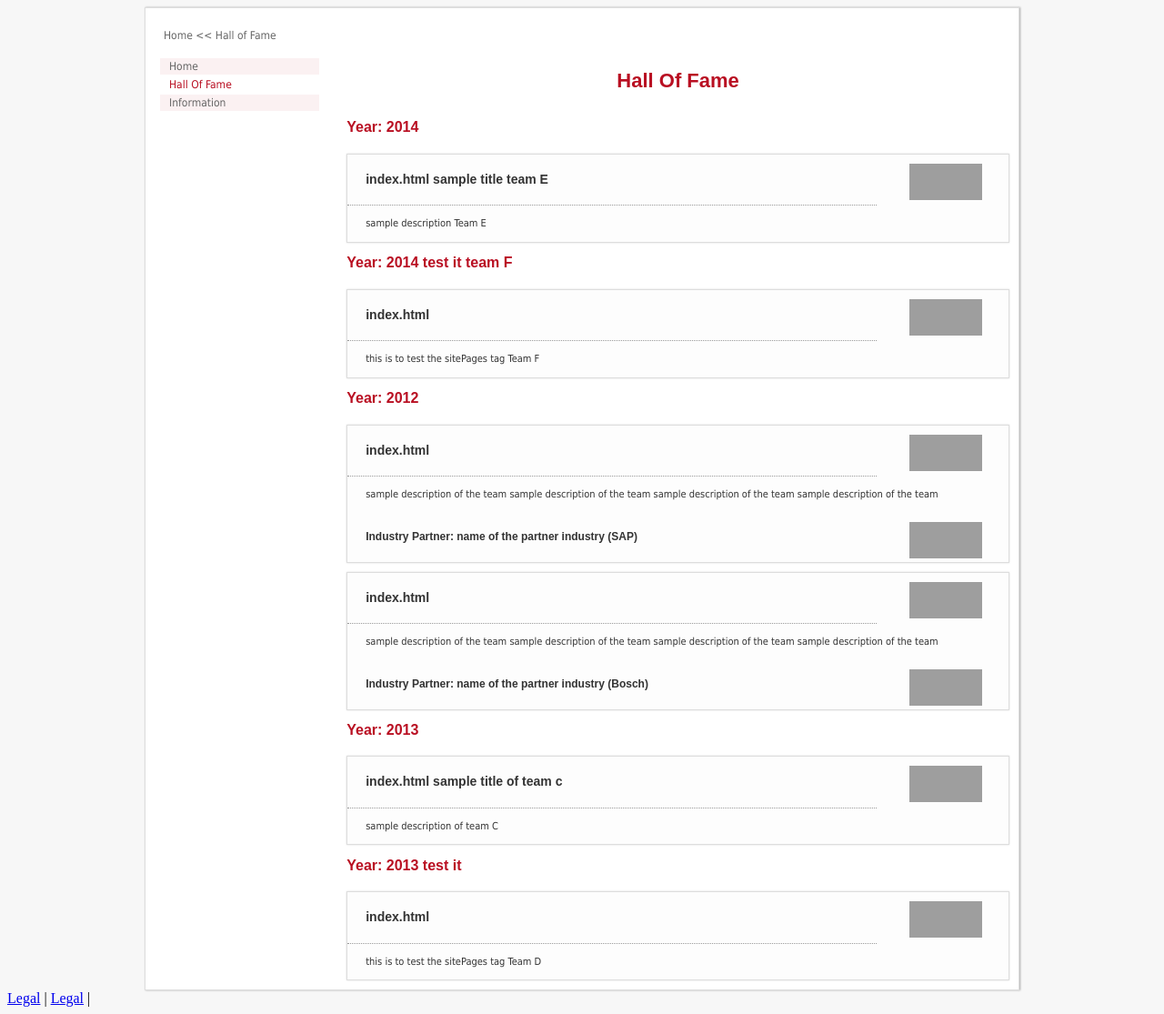
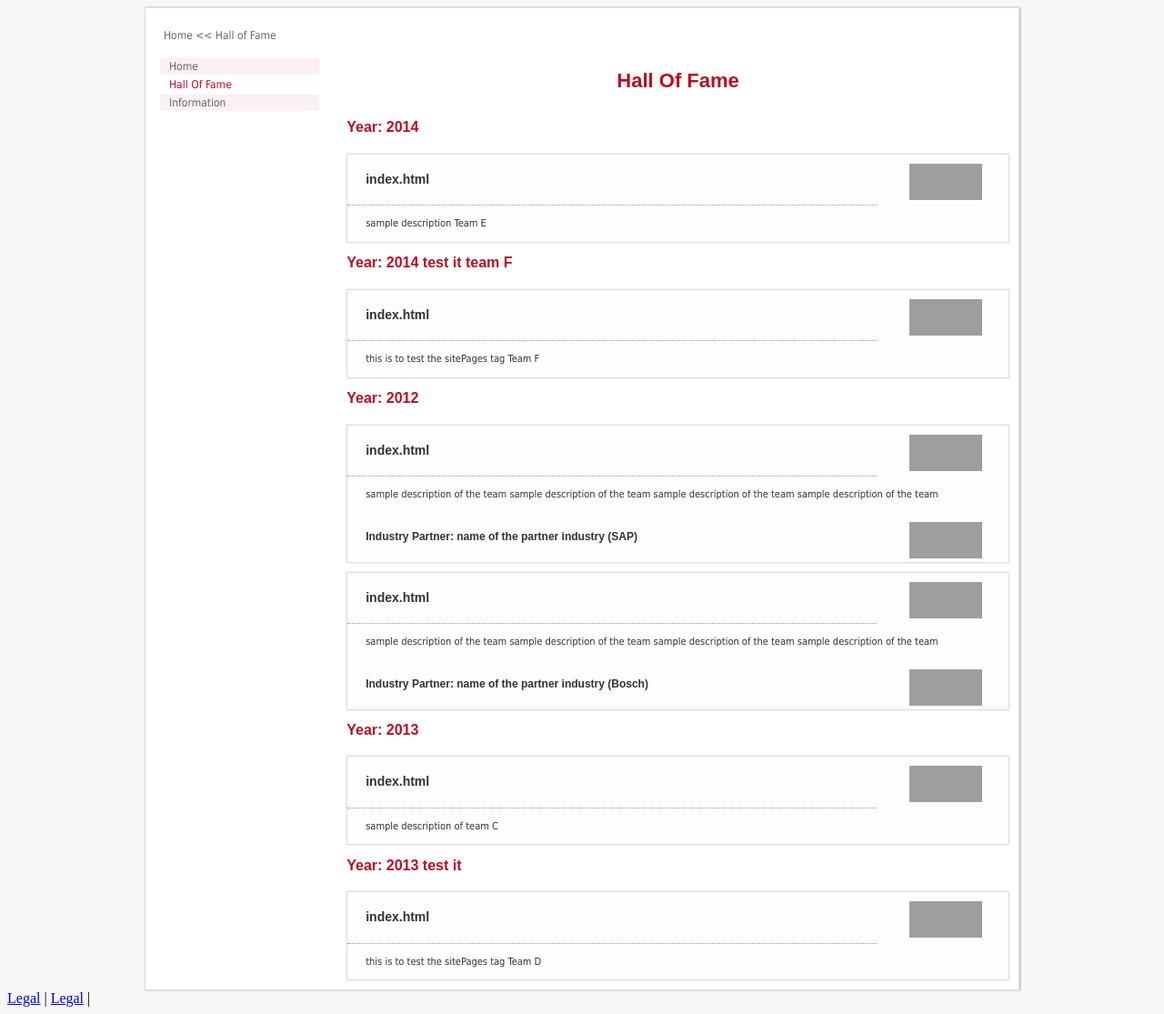
Before and after one commit to ankit09goyal/ankit09goyal.github.io, a Jekyll site: the page built from hof.html, in a window 1280 px wide, cut to the strip 0-1115 px from the top of the page. Shown: the whole strip at 91% size. Built offline with Jekyll 4.4.1, drawn with Linux system fonts in a browser that asks for light colours; grey boxes are pictures that could not be loaded.

Commit message:
Update halloffame.html

```diff
--- a/_layouts/halloffame.html
+++ b/_layouts/halloffame.html
@@ -43,9 +43,9 @@ layout: home
 
                     <!-- Team name starts -->
                           {% if page.link %}
-                             <a href="{{ site.baseurl }}/{{ team.link }}"><h2>{{ page.name }}</h2></a>
+                             <a href="{{ site.baseurl }}/{{ page.link }}"><h2>{{ page.name }}</h2></a>
                           {% else %}
-                            <a><h2>{{ page.name }} {{ page.title }}</h2></a>
+                            <a><h2>{{ page.name }}</h2></a>
                           {% endif %}
                     <!-- Team name ends -->
 
```
